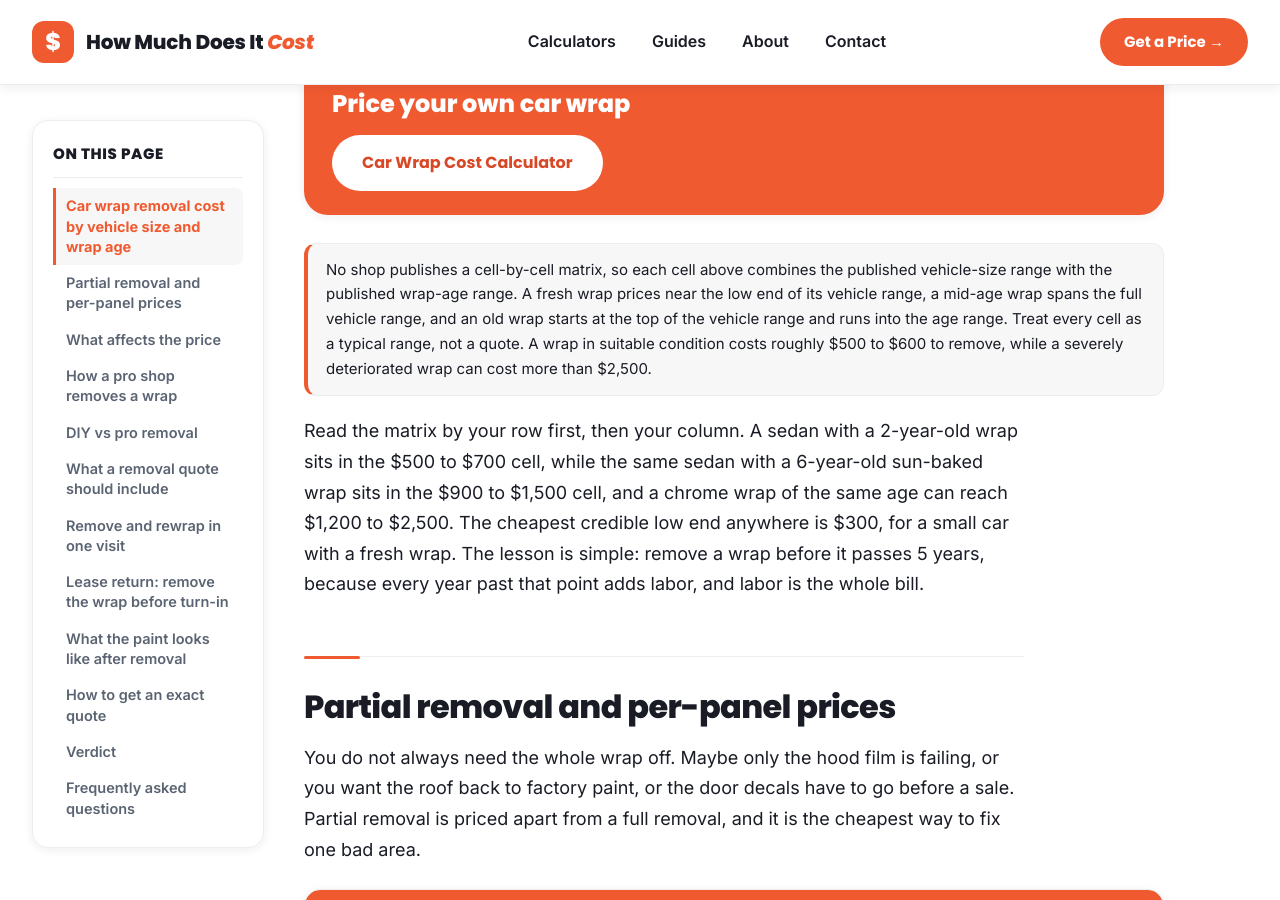
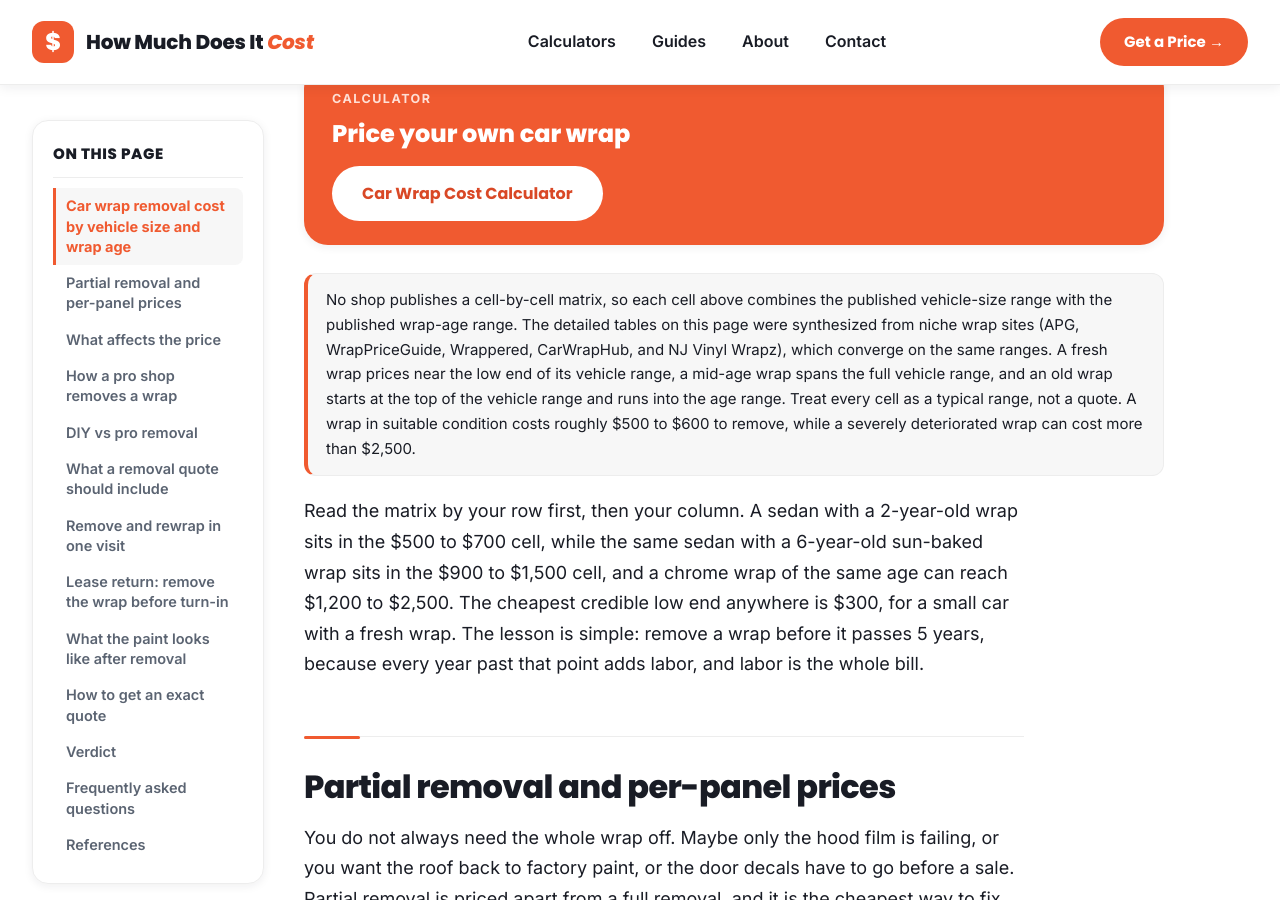
Before and after one commit to zaidmeo09-dhangal/howmuchdoesitcostusa, a Jekyll site: the page built from _posts/2026-11-21-how-much-does-it-cost-to-remove-a-car-wrap.md, in a window 1280 px wide and 900 px high, scrolled down 2973 px. Built offline with Jekyll 4.4.1, drawn with Linux system fonts in a browser that asks for light colours; some of the changed text lies outside the part shown.

Commit message:
Initial deploy: add _posts/2026-11-21-how-much-does-it-cost-to-remove-a-car-wrap.md

```diff
--- a/_posts/2026-11-21-how-much-does-it-cost-to-remove-a-car-wrap.md
+++ b/_posts/2026-11-21-how-much-does-it-cost-to-remove-a-car-wrap.md
@@ -128,7 +128,7 @@ schema: |
 ---
 
 <div class="answer">
-<p><strong>Direct answer:</strong> Professional removal of a full wrap on a typical car costs $500 to $1,500. <a href="https://www.autoblog.com/features/thinking-about-wrapping-your-car-heres-what-you-need-to-know-about-cost-and-care" target="_blank" rel="noopener">Autoblog</a> puts typical full-vehicle removal in the same range. A small car with a fresh wrap can cost as little as $300, while a wrap that is 5 or more years old, sun-baked, or chrome can cost $2,500 or more. The price is mostly labor: heat, peel, and clean, panel by panel.</p>
+<p><strong>Direct answer:</strong> Professional removal of a full wrap on a typical car costs $500 to $1,500. <a href="https://www.autoblog.com/features/thinking-about-wrapping-your-car-heres-what-you-need-to-know-about-cost-and-care" target="_blank" rel="noopener">Autoblog</a> puts typical full-vehicle removal in the same range. A small car with a fresh wrap can cost as little as $300, while a wrap that is 5 or more years old, sun-baked, or chrome can cost $2,500 or more. The price is mostly labor: heat, peel, and clean, panel by panel. If you are pricing a replacement wrap, see <a href="{{ '/car-wrap-cost-calculator/' | relative_url }}">how much does it cost to wrap a car</a>.</p>
 <p class="note">All prices on this page are typical USA shop ranges, not quotes. Your real price depends on your vehicle size, wrap age, film type, and paint condition.</p>
 </div>
 
@@ -171,7 +171,7 @@ schema: |
 </table>
 </div>
 
-<p class="note">No shop publishes a cell-by-cell matrix, so each cell above combines the published vehicle-size range with the published wrap-age range. A fresh wrap prices near the low end of its vehicle range, a mid-age wrap spans the full vehicle range, and an old wrap starts at the top of the vehicle range and runs into the age range. Treat every cell as a typical range, not a quote. A wrap in suitable condition costs roughly $500 to $600 to remove, while a severely deteriorated wrap can cost more than $2,500.</p>
+<p class="note">No shop publishes a cell-by-cell matrix, so each cell above combines the published vehicle-size range with the published wrap-age range. The detailed tables on this page were synthesized from niche wrap sites (APG, WrapPriceGuide, Wrappered, CarWrapHub, and NJ Vinyl Wrapz), which converge on the same ranges. A fresh wrap prices near the low end of its vehicle range, a mid-age wrap spans the full vehicle range, and an old wrap starts at the top of the vehicle range and runs into the age range. Treat every cell as a typical range, not a quote. A wrap in suitable condition costs roughly $500 to $600 to remove, while a severely deteriorated wrap can cost more than $2,500.</p>
 
 <p>Read the matrix by your row first, then your column. A sedan with a 2-year-old wrap sits in the $500 to $700 cell, while the same sedan with a 6-year-old sun-baked wrap sits in the $900 to $1,500 cell, and a chrome wrap of the same age can reach $1,200 to $2,500. The cheapest credible low end anywhere is $300, for a small car with a fresh wrap. The lesson is simple: remove a wrap before it passes 5 years, because every year past that point adds labor, and labor is the whole bill.</p>
 
@@ -277,7 +277,7 @@ schema: |
 
 <p>If you are taking one wrap off to put another on, book both jobs with the same shop. Removal is often discounted to $200 to $500 when the same shop does the new wrap, because the car is already in the bay, the panels are already clean, and the shop keeps the whole job. That discount is not the same as free removal, and free removal is rare, so ask for the removal line in writing before you agree.</p>
 
-<p>Before you pick the new film, price the new wrap with our <a href="{{ '/car-wrap-cost-calculator/' | relative_url }}">car wrap cost</a> calculator, then add the discounted removal on top. A sedan full wrap plus discounted removal is far cheaper as one booked job than as two separate visits.</p>
+<p>Before you pick the new film, price the new wrap with our car wrap cost calculator, then add the discounted removal on top. A sedan full wrap plus discounted removal is far cheaper as one booked job than as two separate visits.</p>
 
 ## Lease return: remove the wrap before turn-in
 
@@ -322,3 +322,7 @@ schema: |
 <details class="faq"><summary>How much does it cost to remove a wrap and rewrap a car?</summary><p>When the same shop removes the old wrap and installs the new one, removal is often discounted to $200 to $500. You still pay the full price of the new wrap on top of that.</p></details>
 <details class="faq"><summary>Is car wrap removal free with a new wrap?</summary><p>Usually not. Some shops discount removal to $200 to $500 or fold it into a rewrap package, but free removal is rare, so ask for the removal line in writing before you agree.</p></details>
 <details class="faq"><summary>Is PPF removal different from vinyl wrap removal?</summary><p>Yes. Paint protection film is a different product from a vinyl color wrap, with thicker film and different adhesive, and shops price its removal separately. No standard published price range exists for PPF removal, so get a separate quote for it.</p></details>
+
+## References
+
+<p>The detailed price tables on this page were synthesized from niche wrap sites (APG, WrapPriceGuide, Wrappered, CarWrapHub, and NJ Vinyl Wrapz), which converge on the same ranges. These sites are named here as plain text, with no links, per our sourcing rule. The typical $500 to $1,500 full-vehicle removal range is also stated by Autoblog, linked in the direct answer above. All prices on this page are typical USA shop ranges, not quotes.</p>
```
